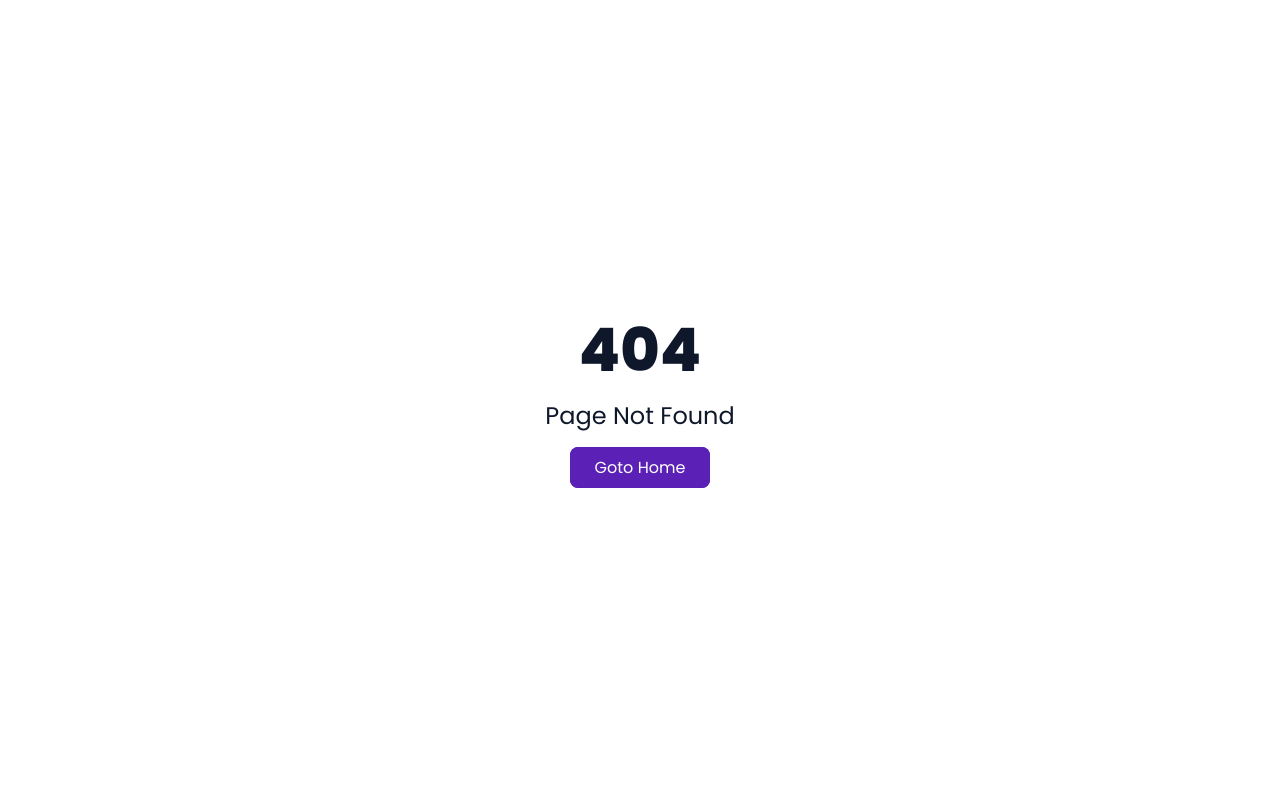
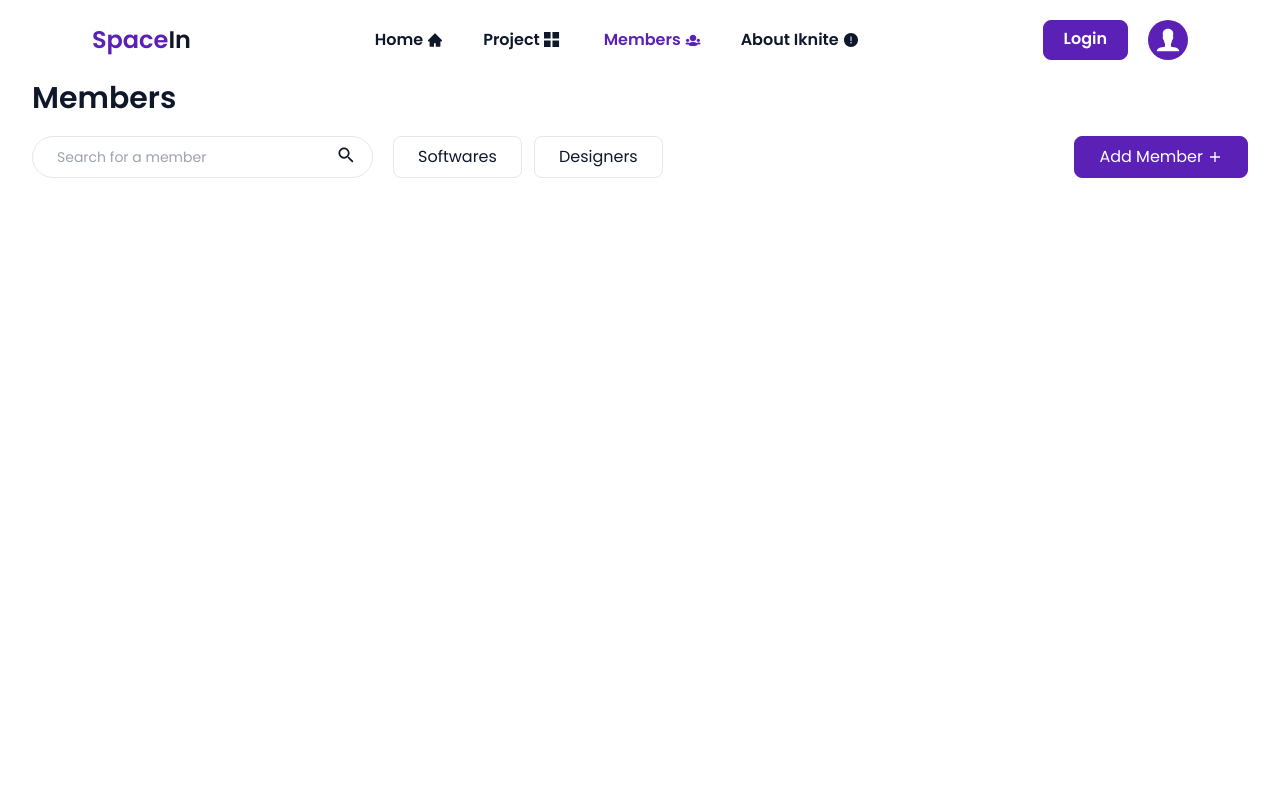
Before and after one commit to mbianou-bradon/iknite-portforlio-management-system, a React (Create React App) app: page /members in a window 1280 px wide. Before the commit this address had no page. Shown: the top 800 px of the page. Built offline with nearby package versions, Linux system fonts and the light colour scheme.

Commit message:
Added Project and Member Page

```diff
--- a/src/App.tsx
+++ b/src/App.tsx
@@ -33,7 +33,7 @@ const router = createBrowserRouter (
       children: [
         { path: '/', element: <Home/>},
         { path: '/projects', element: <Project />},
-        { path:'member', element:  <Members/>},
+        { path:'members', element:  <Members/>},
         { path: '/members/profile', element: <Profile/>,
           children: [
             { path: '/members/profile', element: <Education />},
--- a/src/components/Navbar.tsx
+++ b/src/components/Navbar.tsx
@@ -17,7 +17,7 @@ export default function Navbar(): JSX.Element {
             </NavLink>
         </li>
         <li>
-            <NavLink to="/Project" className={({isActive}) => isActive? "text-violet-800" : "text-slate-900"}>
+            <NavLink to="/projects" className={({isActive}) => isActive? "text-violet-800" : "text-slate-900"}>
                 <h2>Project</h2>
                 <TfiLayoutGrid2Alt />
             </NavLink>
--- a/src/components/Profile.tsx
+++ b/src/components/Profile.tsx
@@ -1,5 +1,5 @@
 import {MdSummarize} from "react-icons/md"
-import { NavLink } from "react-router-dom"
+import { NavLink, Outlet } from "react-router-dom"
 import Contact from "./Contact"
 import Education from "./Education"
 import ProjectAndContribution from "./ProjectAndContribution"
@@ -28,13 +28,13 @@ export default function Profile(){
                     </div>
                     <div>
                          <ul className="px-6 my-4 flex items-center justify-between [&>*]:py-2 text-xs sm:text-sm">
-                              <li><NavLink to='/members/profile' className={({isActive}) => isActive? "border-y-4 border-red-500 rounded text-red-500 py-2" : "border-y-4 border-transparent text-slate-900"}>Education <span className="hidden md:inline">& Qualifications</span></NavLink></li>
+                              <li><NavLink to='/members/profile' className={({isActive}) => isActive? "border-y-4 border-red-500 rounded text-red-500 py-2" : "border-y-4 border-transparent text-slate-900"} end={true}>Education <span className="hidden md:inline">& Qualifications</span></NavLink></li>
                               <li><NavLink to='/members/profile/contributions' className={({isActive}) => isActive? "border-y-4 border-red-500 rounded text-red-500 py-2" : "border-y-4 border-transparent text-slate-900"}>Projects <span className="hidden md:inline">& Contribution</span></NavLink></li>
                               <li><NavLink to='/members/profile/contact' className={({isActive}) => isActive? "border-y-4 border-red-500 rounded text-red-500 py-2" : "border-y-4 border-transparent text-slate-900"}>Contact Info <span className="hidden md:inline">& Socials</span></NavLink></li>
                          </ul>
 
-                         <div className="px-8 py-5 border rounded-xl shadow-inner">
-                              <ProjectAndContribution/>
+                         <div className="h-[35rem] px-8 py-5 border rounded-xl shadow-inner">
+                              <Outlet />
                          </div>
                     </div>
                </div>
--- a/src/pages/Members.tsx
+++ b/src/pages/Members.tsx
@@ -1,8 +1,30 @@
 import React from 'react'
+import {IoMdAdd, IoMdSearch} from "react-icons/io"
+
 
 export default function Members() {
   return (
-    <div>
+    <div className="px-4 sm:px-8 min-h-screen">
+      <header>
+        <h2 className="text-3xl font-semibold mb-5">Members</h2>
+        <div className="flex items-center justify-between flex-wrap gap-y-5">
+          <div className="flex gap-5">
+            <div className="border rounded-full w-fit flex px-2 sm:px-4 py-2 text-sm sm:text-[1rem]">
+                <input type="text" placeholder="Search for a member" className="focus:outline-0 text-sm px-2"/>
+                <div className="text-xl cursor-pointer"><IoMdSearch/></div>
+            </div>
+
+            <div className="[&>*]:px-6 [&>*]:py-2 [&>*]:border [&>*]:w-fit [&>*]:rounded-lg [&>*]:cursor-pointer flex gap-3">
+              <div className="hover:border-violet-800 hover:bg-violet-800 hover:text-white"><h2>Softwares</h2></div>
+              <div className="hover:border-[#ff4f5b] hover:bg-[#ff4f5b] hover:text-white"><h2>Designers</h2></div>
+            </div>
+          </div>
+            <div className="w-fit px-6 py-2 bg-violet-800 text-white rounded-lg hover:bg-white hover:text-violet-800 border border-violet-800 cursor-pointer active:scale-95 select-none">
+              <h2 className="flex items-center gap-1">Add Member <div><IoMdAdd/></div></h2>
+            </div>
+        </div>
+      </header>
+
 
     </div>
   )
--- a/src/pages/Project.tsx
+++ b/src/pages/Project.tsx
@@ -1,8 +1,29 @@
 import React from 'react'
+import {IoMdAdd} from "react-icons/io"
+
 
 export default function Project() {
   return (
-    <div>
+    <div className="px-4 sm:px-8 min-h-screen">
+      <header>
+        <h2 className="text-3xl font-semibold mb-5">Projects</h2>
+        <div className="flex items-center justify-between flex-wrap gap-y-5">
+            <div className="border rounded-full w-fit flex px-2 sm:px-4 py-1 text-sm sm:text-[1rem]">
+              <label htmlFor="projectType">Project Type :</label>
+              <select name="projextType" id="" className="focus:outline-0 bg-transparent text-sm [&>*:hover]:bg-purple-600 min-w-0">
+                <option value=""></option>
+                <option value="all">All</option>
+                <option value="software">Software</option>
+                <option value="designAndBranding">Designers & Branding</option>
+              </select>
+            </div>
+
+            <div className="w-fit px-6 py-2 bg-violet-800 text-white rounded-lg hover:bg-white hover:text-violet-800 border border-violet-800 cursor-pointer active:scale-95 select-none">
+              <h2 className="flex items-center gap-1">Add Project <div><IoMdAdd/></div></h2>
+            </div>
+        </div>
+      </header>
+
 
     </div>
   )
```
